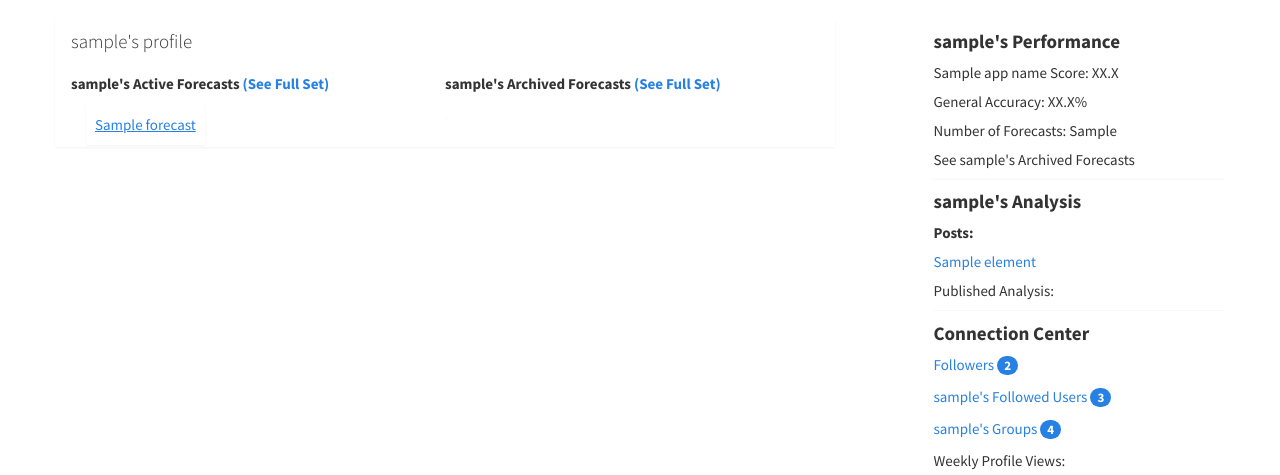
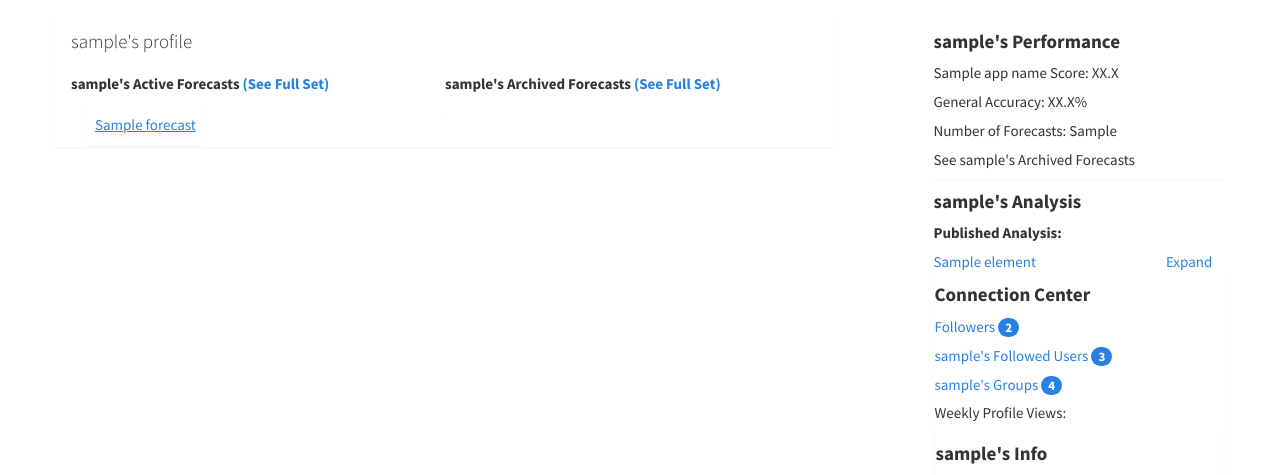
Before and after one commit to sujoklee/CopyPel, a Django app: template templates/profile_page.html in a window 1280 px wide. Shown: the part 51-526 px from the top of the page. Run offline with Django 3.2, Linux system fonts and the light colour scheme; tables that the repository leaves empty hold one stand-in row (values such as "Sample post"); the template is opened without the code that fills it: values that come from a table or form of the project are taken from there, most other values are stand-ins (such as "Sample title", 1, 10 or a date in 2020); some libraries are stand-ins or nearby versions; some web fonts are replaced.

Commit message:
added ForecastAnalysis to admin.py, created modal for posts(not finished)

```diff
--- a/forecast/admin.py
+++ b/forecast/admin.py
@@ -127,6 +127,10 @@
     #     return super(ForecastAdmin, self).render_change_form(request, context, *args, **kwargs)
 
 
+@admin.register(models.ForecastAnalysis)
+class ForecastAnalysisAdmin(ModelAdmin):
+    list_display = ('user', 'title')
+
 
 @admin.register(models.ForecastPropose)
 class ForecastProposeAdmin(DjangoObjectActions, ModelAdmin):
--- a/forecast/static/1p/main.css
+++ b/forecast/static/1p/main.css
@@ -86,3 +86,11 @@
 #profile_sidebar {
      overflow: auto;
 }
+#a_left {
+    width: 70%;
+    float: left;
+}
+#a_right {
+    width: 20%;
+    float: right;
+}
--- a/templates/profile_page_myanalysis.html
+++ b/templates/profile_page_myanalysis.html
@@ -5,10 +5,29 @@
         {% endif %} Analysis
     </strong></h4>
 
-    <p><strong>Posts:</strong></p>
+    <p><strong>Published Analysis:</strong></p>
     {% for element in analysis %}
-        <p><a href="">{{ element.title }}</a></p>
+        <div>
+        <a href="#" data-toggle="modal" data-target="#element" onclick="$('#element').find('.modal-body').html('{{ element.body }}')">{{ element.title }}</a>
+        <a id="a_right" href="#">Expand</a>
+        </div>
     {% endfor %}
 
-    <p>Published Analysis:</p>
+<div class="modal fade" id="element" tabindex="-1" role="dialog" aria-labelledby="myModalLabel"
+     aria-hidden="true">
+    <div class="modal-dialog">
+        <div class="modal-content">
+            <div class="modal-header">
+                <button type="button" class="close" data-dismiss="modal" aria-label="Close"><span
+                        aria-hidden="true">&times;</span></button>
+                <h4 class="modal-title" id="myModaLabel">{{ element.title }}</h4>
+            </div>
+            <div class="modal-body">
+                {{ element.body }}
+            </div>
+            <div class="modal-footer">
+                <button type="button" class="btn btn-default" data-dismiss="modal">Close</button>
+            </div>
+        </div>
+    </div>
 </div>
--- a/templates/profile_page_sidebar.html
+++ b/templates/profile_page_sidebar.html
@@ -1,5 +1,5 @@
  {% load staticfiles %}
-    <link href="{% static '1p/main.css' %}" rel="stylesheet">
+{#    <link href="{% static '1p/main.css' %}" rel="stylesheet">#}
 <div id="profile_sidebar" class=" col-md-offset-1 col-md-3 ">
         <div class="row">
             <div class="panel" id="performance">
@@ -57,7 +57,7 @@
                             <h4 class="modal-title" id="myModalLabel">Followers</h4>
                           </div>
                           <div class="modal-body">
-                            ...
+
                           </div>
                           <div class="modal-footer">
                             <button type="button" class="btn btn-default" data-dismiss="modal">Close</button>
```
